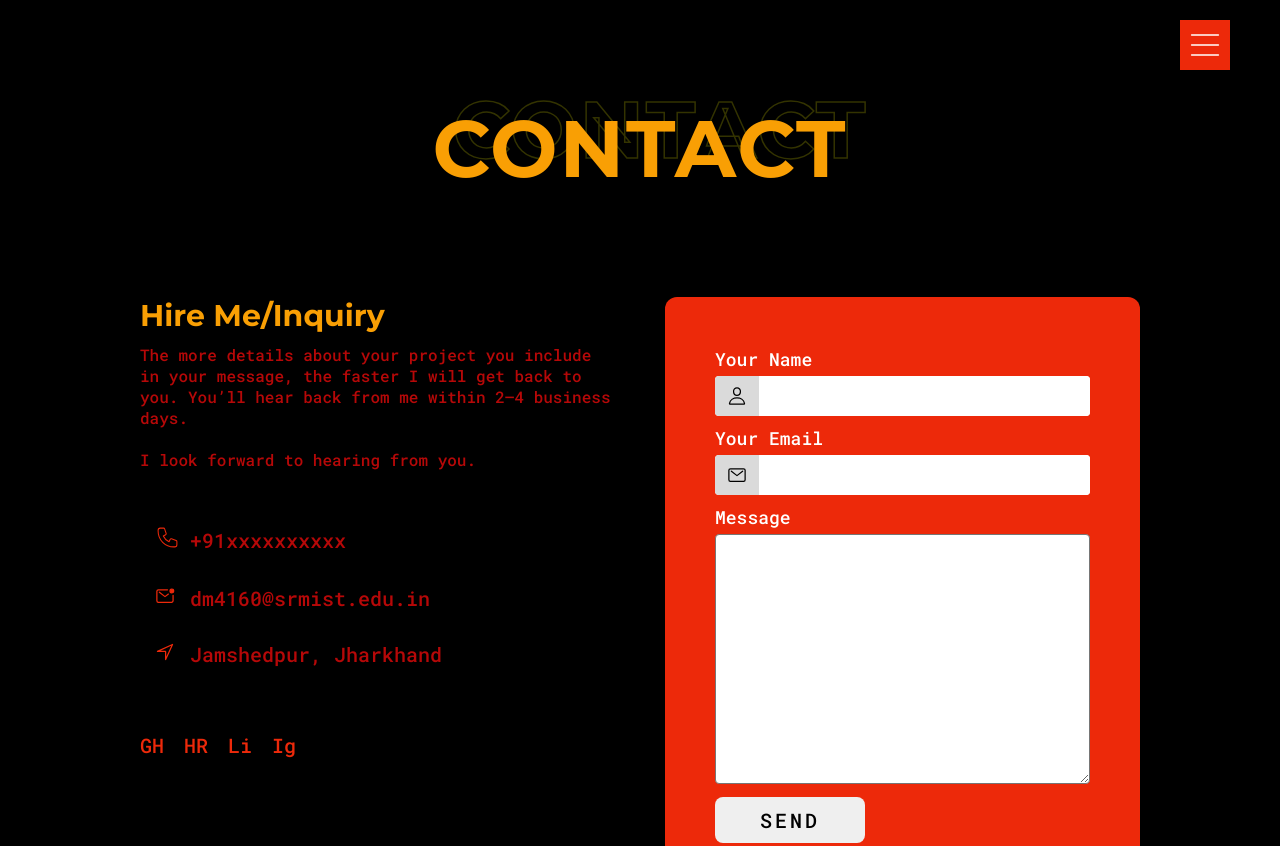
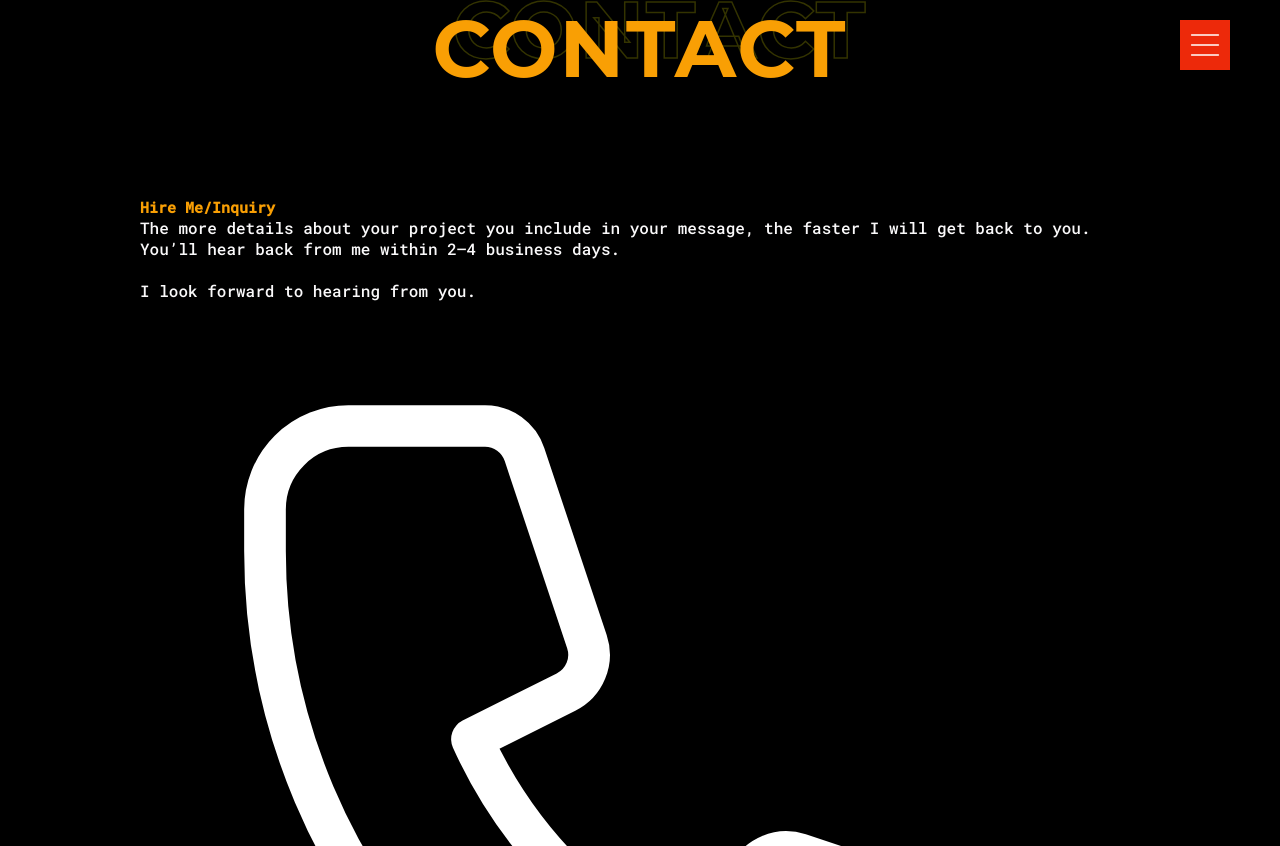
Before and after one commit to Debank03/Portfolio, a plain HTML site: page contact.html in a window 1280 px wide. Shown: the top 846 px of the page. Drawn offline with nearby package versions, Linux system fonts and the light colour scheme.

Commit message:
Update style.css

```diff
--- a/style.css
+++ b/style.css
@@ -40,6 +40,12 @@ section {
 	width: 90%;
 	margin: 0 auto;
 	max-width: 1000px;
+}
+@media screen and (max-width: 600px) {
+    .container {
+        width: 100%;
+        padding: 0 20px;
+    }
 }
 p {
 	font-size: 1.6rem;
@@ -616,160 +622,6 @@ p {
 	}
 }
 
-
-
-/* Contact Section */
-#contact {
-	padding: 10rem 0;
-}
-#contact .wrapper {
-	display: flex;
-	align-items: flex-start;
-	justify-content: center;
-	gap: 5rem;
-}
-#contact .wrapper .left {
-	flex: 1;
-}
-#contact .wrapper .right {
-	flex: 1;
-}
-#contact .left .contact-heading {
-	font-family: 'Montserrat';
-	font-size: 3rem;
-	margin-bottom: 1rem;
-}
-#contact .left .contact-desc {
-	color: var(--secondary-gray);
-	margin-bottom: 4rem;
-}
-#contact .left .contact-info {
-	margin-bottom: 5rem;
-}
-#contact .left .contact-info ul {
-	list-style: none;
-}
-#contact .left .contact-info ul li {
-	border-radius: 12px;
-	overflow: hidden;
-}
-#contact .left .contact-info ul li a {
-	display: flex;
-	align-items: center;
-	justify-content: flex-start;
-	gap: 1rem;
-	font-size: 2rem;
-	padding: 1.5rem;
-}
-
-#contact .left .contact-info ul li:hover {
-	background-color: var(--primary-color);
-}
-#contact .left .contact-info ul li:hover .icon {
-	color: white;
-}
-#contact .left .contact-info ul li:hover .text {
-	color: white;
-}
-#contact .left .contact-info ul li a .icon {
-	width: 25px;
-	color: var(--primary-color);
-}
-#contact .left .contact-info ul li a .text {
-	color: var(--secondary-gray);
-}
-#contact .left .social-info ul {
-	display: flex;
-	list-style: none;
-	font-size: 2rem;
-	gap: 2rem;
-}
-#contact .left .social-info ul li a {
-	color: var(--primary-color);
-}
-#contact .right .form-wrapper {
-	background-color: var(--primary-color);
-	max-width: 500px;
-	margin: 0 auto;
-	padding: 5rem;
-	border-radius: 12px;
-	color: white;
-}
-#contact .right .form-group {
-	margin-bottom: 1rem;
-}
-#contact .right .form-group label {
-	margin-bottom: 0.5rem;
-	display: inline-block;
-	font-size: 1.8rem;
-}
-#contact .right .form-group .input-wrapper {
-	background-color: white;
-	color: black;
-	width: 100%;
-	display: flex;
-	align-items: center;
-	justify-content: flex-start;
-	height: 40px;
-	border-radius: 4px;
-	overflow: hidden;
-}
-#contact .right .form-group .input-wrapper .icon {
-	font-size: 2rem;
-	height: 100%;
-	width: 50px;
-	background-color: rgb(218, 218, 218);
-	display: flex;
-	align-items: center;
-	justify-content: center;
-}
-#contact .right .form-group .input-wrapper input {
-	padding: 1rem;
-	height: 100%;
-	width: 100%;
-	outline: none;
-	border: none;
-	font-size: 2rem;
-}
-#contact .right .form-group textarea {
-	width: 100%;
-	height: 250px;
-	resize: vertical;
-	font-size: 2rem;
-	padding: 1rem;
-	outline: none;
-	border-radius: 4px;
-}
-#contact .right .form-wrapper button {
-	display: inline-block;
-	width: 150px;
-	font-size: 2rem;
-	text-transform: uppercase;
-	height: auto;
-	padding: 1rem 0;
-	font-family: 'Roboto Mono';
-	letter-spacing: 0.3rem;
-	border-radius: 8px;
-	outline: none;
-	border: none;
-	cursor: pointer;
-}
-@media only screen and (max-width: 768px) {
-	#contact .wrapper {
-		flex-direction: column-reverse;
-		justify-content: center;
-		align-items: center;
-	}
-	#contact .right {
-		width: 100%;
-	}
-	#contact .right .form-wrapper {
-		padding: 3rem;
-		width: 100%;
-		max-width: 100%;
-	}
-}
-
 /* Footer Section */
 #footer {
 	background-color: #311580;
```
